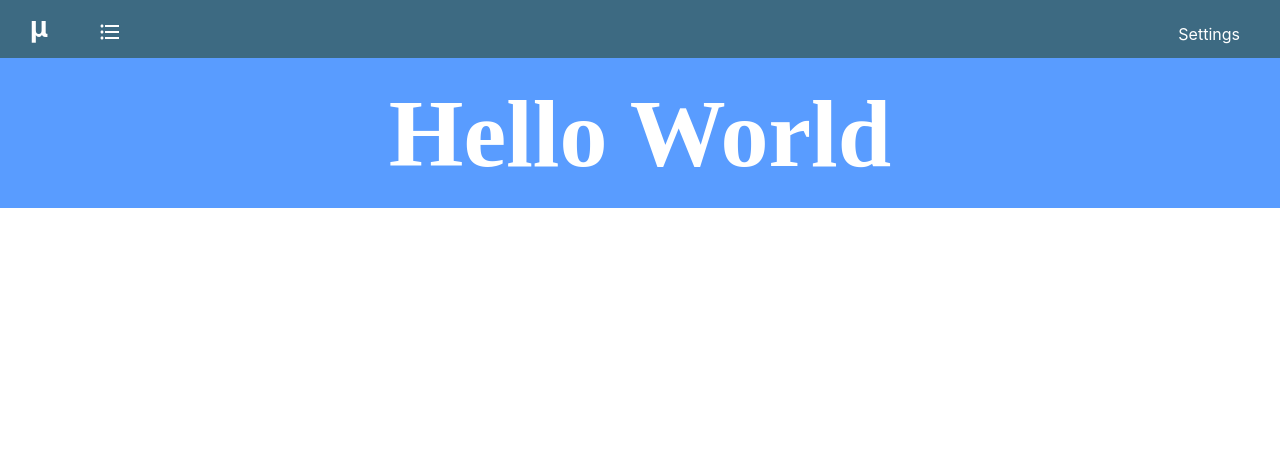
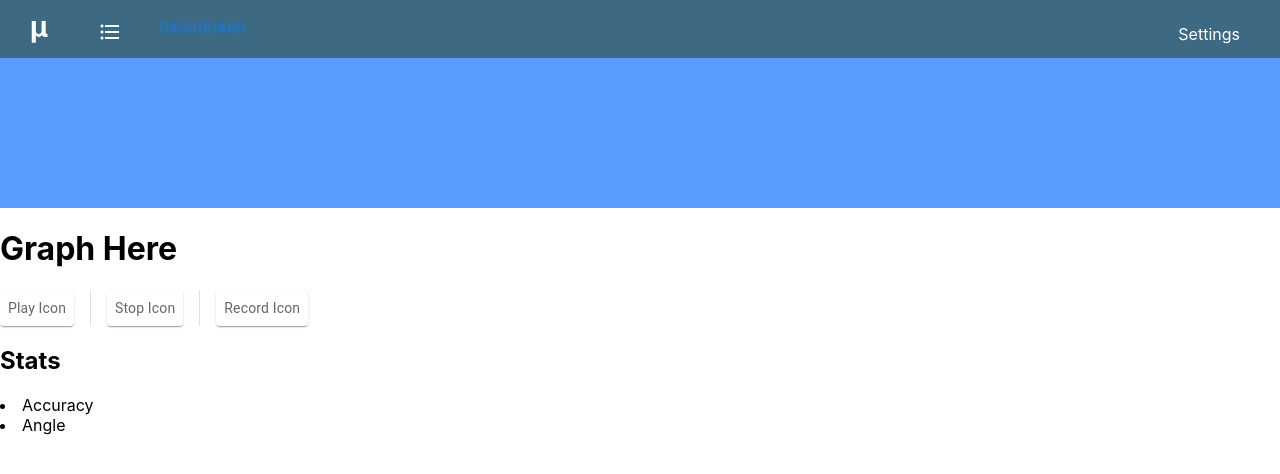
Before and after one commit to beeryce7/Mugic-Bowing-Application, a React (Create React App) app in the folder app/: page /#/play in a window 1280 px wide. Shown: the top 474 px of the page. Built offline with nearby package versions, Linux system fonts and the light colour scheme.

Commit message:
Started on play session page layout

```diff
--- /dev/null
+++ b/app/src/components/PlaySession/BasicMenu.js
@@ -0,0 +1,43 @@
+import * as React from 'react';
+import Button from '@mui/material/Button';
+import Menu from '@mui/material/Menu';
+import MenuItem from '@mui/material/MenuItem';
+
+export default function BasicMenu() {
+  const [anchorEl, setAnchorEl] = React.useState(null);
+  const open = Boolean(anchorEl);
+  const handleClick = (event) => {
+    setAnchorEl(event.currentTarget);
+  };
+  const handleClose = () => {
+    setAnchorEl(null);
+  };
+
+  return (
+    <div>
+      <Button
+        id="basic-button"
+        aria-controls={open ? 'basic-menu' : undefined}
+        aria-haspopup="true"
+        aria-expanded={open ? 'true' : undefined}
+        onClick={handleClick}
+      >
+        Dashboard
+      </Button>
+      <Menu
+        id="basic-menu"
+        anchorEl={anchorEl}
+        open={open}
+        onClose={handleClose}
+        MenuListProps={{
+          'aria-labelledby': 'basic-button',
+        }}
+      >
+        <MenuItem onClick={handleClose}>Save</MenuItem>
+        <MenuItem onClick={handleClose}>Save As</MenuItem>
+        <MenuItem onClick={handleClose}>Return to Home</MenuItem>
+        <MenuItem onClick={handleClose}>Quit Mugic</MenuItem>
+      </Menu>
+    </div>
+  );
+}
--- /dev/null
+++ b/app/src/components/PlaySession/DividerStack.js
@@ -0,0 +1,29 @@
+import * as React from 'react';
+import Divider from '@mui/material/Divider';
+import Paper from '@mui/material/Paper';
+import Stack from '@mui/material/Stack';
+import { styled } from '@mui/material/styles';
+
+const Item = styled(Paper)(({ theme }) => ({
+  backgroundColor: theme.palette.mode === 'dark' ? '#1A2027' : '#fff',
+  ...theme.typography.body2,
+  padding: theme.spacing(1),
+  textAlign: 'center',
+  color: theme.palette.text.secondary,
+}));
+
+export default function DividerStack() {
+  return (
+    <div>
+      <Stack
+        direction="row"
+        divider={<Divider orientation="vertical" flexItem />}
+        spacing={2}
+      >
+        <Item>Play Icon</Item>
+        <Item>Stop Icon</Item>
+        <Item>Record Icon</Item>
+      </Stack>
+    </div>
+  );
+}
--- a/app/src/components/PlaySession/Header.js
+++ b/app/src/components/PlaySession/Header.js
@@ -2,6 +2,7 @@ import React from 'react';
 import './SessionState.css'; // Import your CSS file for styling
 import FormatListBulletedIcon from '@mui/icons-material/FormatListBulleted';
 import { Link } from "react-router-dom";
+import BasicMenu from './BasicMenu';
 
 const Header = () => {
   return (
@@ -9,6 +10,7 @@ const Header = () => {
       <div className="nav-items">
         <div className="logo"><Link to="/">μ</Link></div>
         <div className="nav-item"><FormatListBulletedIcon style={{ color: 'white' }} /></div>
+        <BasicMenu/>
       </div>
       <div className="nav-item"><Link to="/settings">Settings</Link> </div>
     </div>
--- a/app/src/components/PlaySession/SessionState.css
+++ b/app/src/components/PlaySession/SessionState.css
@@ -1,12 +1,3 @@
-.header {
-    display: flex;
-    align-items: center;
-    padding: 10px;
-    justify-content: space-between;
-
-    background-color: var(--main-header-color);
-    color: var(--main-text-color-invert);
-}
 
 .logo {
     margin: 0 20px;
--- a/app/src/components/PlaySession/SessionState.js
+++ b/app/src/components/PlaySession/SessionState.js
@@ -5,8 +5,10 @@ const SessionState = () => {
   return (
 
     <div>
-    <h1>Hello World</h1>
+    <h1>Graph Here</h1>
+    <p>Something Something Something</p>
     </div>
+
   );
 };
 
--- a/app/src/pages/PlaySession/PlaySession.js
+++ b/app/src/pages/PlaySession/PlaySession.js
@@ -2,14 +2,18 @@ import React from 'react';
 import './PlaySession.css';
 import Header from '../../components/PlaySession/Header';
 import SessionState from '../../components/PlaySession/SessionState';
+import DividerStack from '../../components/PlaySession/DividerStack';
 
 const PlaySession = () => {
   return (
     <div>
     <Header/>
-      <h1 className="banner">
-        <SessionState/>
-      </h1>
+      <h1 className="banner"></h1>
+      <h1>Graph Here</h1>
+      <DividerStack/>
+      <h2>Stats</h2>
+      <li> Accuracy</li>
+      <li>Angle</li>
     </div>
   );
 };
```
